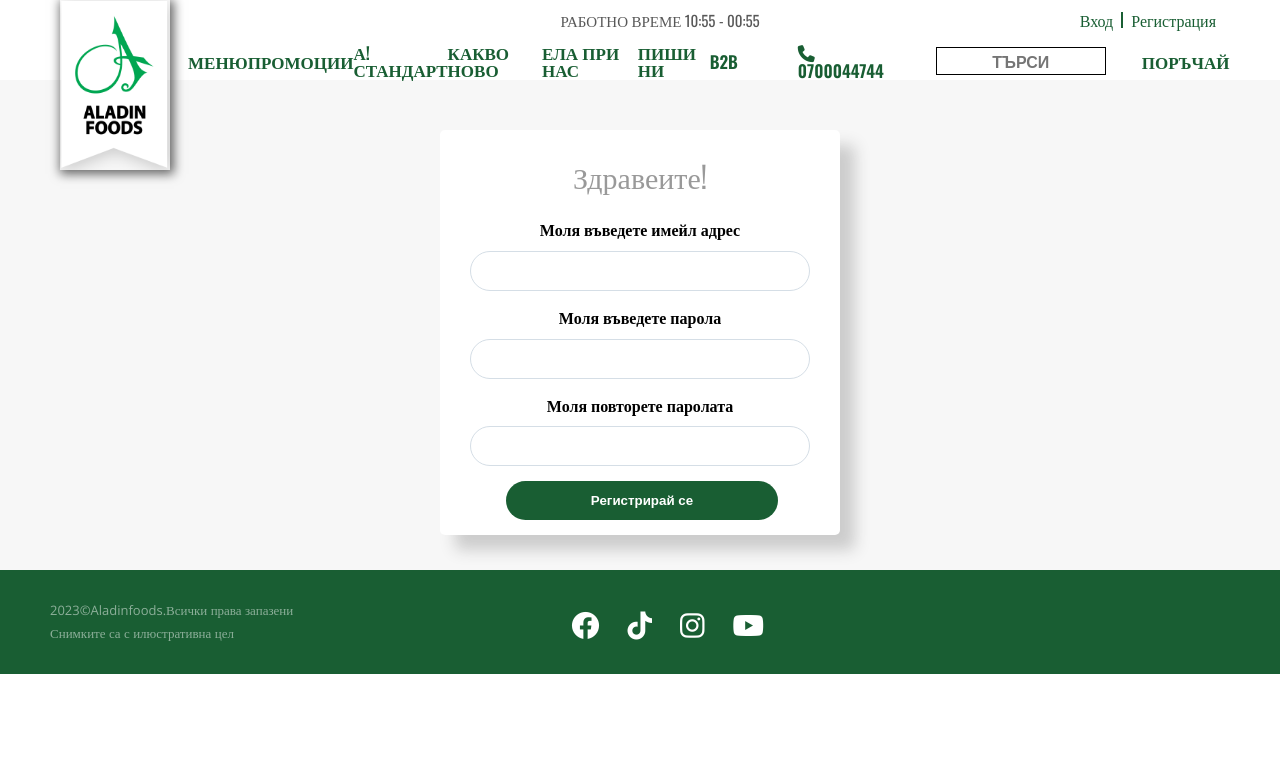
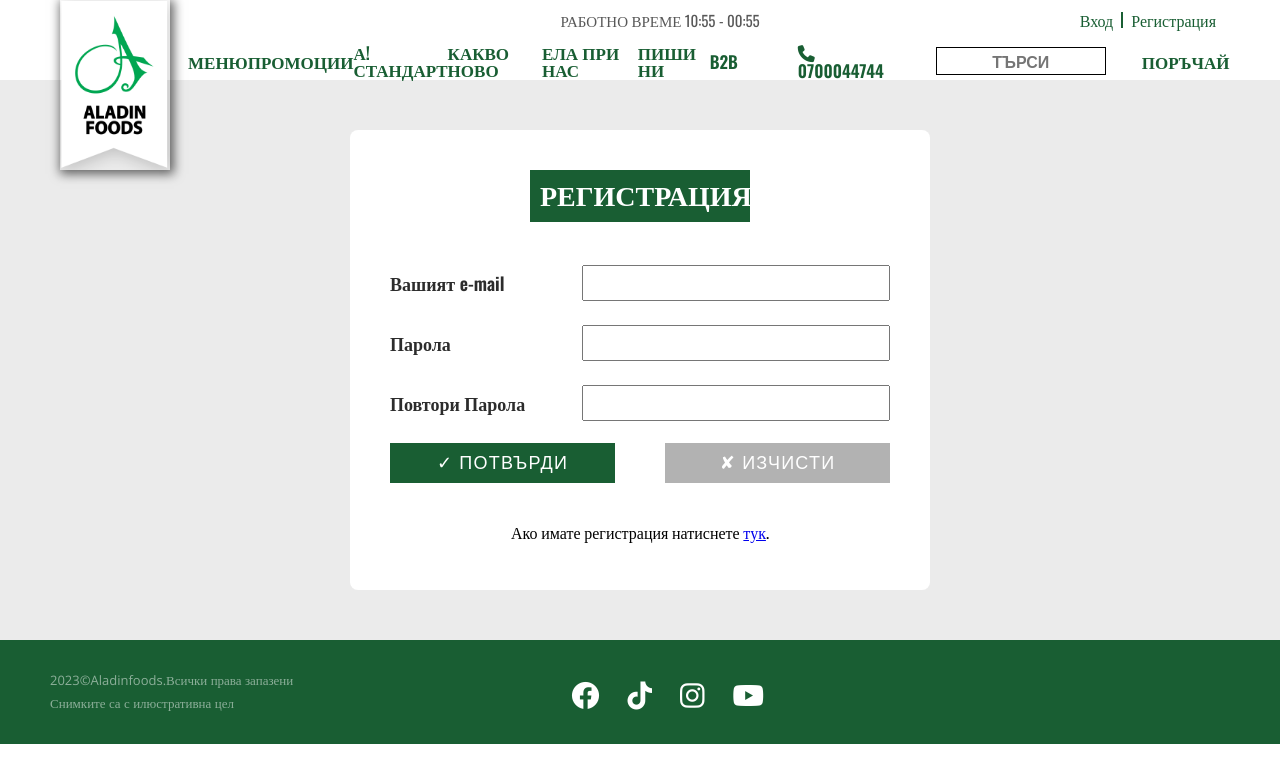
Before and after one commit to ZBoyukliev/fast-food, a React (Create React App) app: page /register in a window 1280 px wide. Shown: the top 782 px of the page. Built offline with nearby package versions, Linux system fonts and the light colour scheme.

Commit message:
Add menu page

```diff
--- a/src/App.js
+++ b/src/App.js
@@ -4,6 +4,7 @@ import Home from "./components/HomePage/Home";
 import { Routes, Route } from 'react-router-dom';
 import Login from "./components/Login/Login";
 import Register from "./components/Register/Register";
+import Menu from "./components/Menu/Menu";
 
 function App() {
   return (
@@ -14,6 +15,7 @@ function App() {
           <Route path='/' element={<Home />} />
           <Route path='/login' element={<Login />} />
           <Route path='/register' element={<Register />} />
+          <Route path='/menu' element={<Menu />} />
         </Routes>
       </div>
       <Footer />
--- a/src/components/Header/Header.js
+++ b/src/components/Header/Header.js
@@ -16,7 +16,7 @@ const Header = () => {
         <nav>
             <ul className={styles["navigation"]} role="list">
                 <li className={styles["nav-link"]}>
-                    <a href="/#">МЕНЮ</a>
+                    <Link to="/menu">МЕНЮ</Link>
                 </li>
                 <li className={styles["nav-link"]}>
                     <a href="/#">ПРОМОЦИИ</a>
--- a/src/components/Login/Login.js
+++ b/src/components/Login/Login.js
@@ -2,33 +2,29 @@ import styles from './Login.module.css';
 
 const Login = () => {
     return (
-        <>
-        <div className={styles[`container`]}>
-            <div className={styles['form-box']}>
-                <div className={styles[`heading`]}>
-                    <h1>Здравеите!</h1>
+        <section className={styles[`bg`]}>
+            <div className={styles[`login`]}>
+                <div className={styles[`title`]}>
+                    <h3>ВХОД</h3>
                 </div>
-                <div>
-                    <form>
-                        <div>
-                            <label for="email" >Моля въведете имейл адрес</label>
-                            <input className={styles['form-control']} type="email" id="email" name="email"></input>
-                        </div>
-                        <div>
-                            <label for="user_login_password" >Моля въведете парола</label>
-                            <input className={styles['form-control']} type="password" id="passwprd" name="password"></input>
-                        </div>
+                <form className={styles[`login-form`]}>
+                    <div>
+                        <label htmlFor="email">Вашият e-mail</label>
+                        <input className={styles[`form-control`]} type="email" id="email" name="email" />
+                    </div>
+                    <div>
+                        <label htmlFor="password">Парола</label>
+                        <input className={styles[`form-control`]} type="password" id="password" name="password" />
 
-                        <input className={styles.continue} type="submit" name="user-login" value="Продължи" />
-                    </form>
-                    <div className={styles.text}>
-                        <p> Нямате акаунт? Не се тревожете!</p>
-                        <input className={styles[`register`]} type="submit" name="user-register" value="Регистрация" />
                     </div>
-                </div>
+                    <div className={styles[`buttons`]}>
+                        <input className={styles[`confrim`]} type="submit" value="&#10003; ПОТВЪРДИ" />
+                        <input className={styles[`clear`]} type="submit" value="&#10008; ИЗЧИСТИ" />
+                    </div>
+                </form>
+                <p>Ако нямате регистрация може да си направите от <a href="/register">тук</a>.</p>
             </div>
-        </div>
-        </>
+        </section>
     );
 };
 
--- a/src/components/Login/Login.module.css
+++ b/src/components/Login/Login.module.css
@@ -1,120 +1,83 @@
-
-.container {
-    padding-top: 40px;
-    text-align: center;
-    padding-bottom: 20px;
-    font-size: 14px;
-    font-weight: 400;
-    line-height: 1.42857;
-    color: #000;
-    -webkit-text-size-adjust: 100%;
-    -webkit-tap-highlight-color: transparent;
-    background-color: #f7f7f7;
+.bg {
+    background-color: #ebebeb;
+    /* background-image: url('/public/images/slide-picture-duner.jpg');
+    background-repeat: no-repeat;
+    background-position: center;
+    background-size: cover; */
     width: 100%;
     height: 100%;
+    padding: 50px 0;
 }
 
-.log img {
-    width: 25px;
-    height: 25px;
+.login {
+    width: 500px;
+    height: 320px;
+    margin: 0 auto;
+    background-color: white;
+    /* background-image: url('/public/images/bg.jpg');
+    background-repeat: no-repeat;
+    background-position: center;
+    background-size: cover; */
+    display: flex;
+    flex-direction: column;
+    gap: 16px;
+    align-items: center;
+    padding: 40px;
+    border-radius: 8px;
 }
 
-.form-box {
-    margin: 10px auto 20px;
-    margin-bottom: 15px;
-    width: 400px;
-    padding-left: 30px;
-    padding-right: 30px;
-    position: relative;
-    background-color: #fff;
-    display: inline-block;
-    border-radius: 5px;
-    box-shadow: 15px 15px 15px #ccc;
-    box-sizing: border-box;
+.login .title {
+    width: 200px;
+    height: 32px;
+    margin: 0 auto;
     text-align: center;
-
+    background-color: #195e33;
+    color: white;
+    padding: 10px;
+    font-size: 28px;
+    font-weight: 600;
+    margin-bottom: 30px;
+}
+.login .login-form {
+    width: 100%;
 }
 
-.heading {
-    margin-top: 25px;
-    display: block;
-    text-align: center;
+.login .login-form div {
+    width: 100%;
+    height: 30px;
+    display: flex;
+    align-items: center;
+    justify-content: space-between;
+    margin-bottom: 30px;
 }
 
-.heading h1 {
-    color: #999;
-    font-size: 30px;
-    font-weight: 400;
-    margin-block-start: 0.67em;
-    margin-block-end: 0.67em;
-    margin-inline-start: 0px;
-    margin-inline-end: 0px;
-    text-align: center;
+.login .login-form div .form-control {
+    width: 60%;
+    height: 30px;
 }
 
-form {
-    position: relative;
-    margin-bottom: 15px;
-    text-align: center;
+.login .login-form div label {
+    font-size: 18px;
+    font-weight: 600;
+    color: rgb(44, 44, 44);
 }
 
-form>div>label {
-    font-weight: 600;
-    margin-bottom: 10px;
+.login .login-form .buttons input{
+    width: 45%;
+    height: 40px;
+    font-size: 18px;
+    font-weight: 400;
+    letter-spacing: 1.2px;
 }
 
-.form-control {
-    width: 100%;
-    height: 40px;
-    margin-bottom: 15px;
-    color: #495057;
-    font-size: 13px;
-    background: #fff;
-    border: 1px solid #d5dee6;
-    padding: 6px 35px 6px 10px;
-    border-radius: 21px;
-    overflow: visible;
-    box-sizing: border-box;
-    text-align: center;
-    font-family: inherit;
-    line-height: inherit;
-    writing-mode: horizontal-tb;
-    cursor: text;
+.login .login-form .buttons .confrim {
+    background-color: #195e33;
+    color: white;
+    border: none;
 }
 
-.continue {
-    text-align: center;
-    cursor: pointer;
-    background: #cac8c6;
-    width: 100%;
-    margin-bottom: 15px;
-    display: block;
-    padding: 11px;
-    color: black;
-    position: relative;
-    font-weight: 600;
-    border: 1px solid transparent;
-    border-radius: 21px;
+.login .login-form .buttons .clear {
+    background-color: rgba(0,0,0,0.3);
+    color: white;
+    border: none;
 }
-
-.text {
-    box-sizing: border-box;
-    text-align: center;
-}
-
-.register {
-    text-align: center;
-    cursor: pointer;
-    background: #195e33;
-    width: 80%;
-    margin-top: 15px;
-    margin-bottom: 15px;
-    margin-left: 36px;
-    display: block;
-    padding: 11px;
-    color: #fff;
-    position: relative;
-    font-weight: 600;
-    border: 1px solid transparent;
-    border-radius: 21px;
-}
--- /dev/null
+++ b/src/components/Menu/Menu.module.css
@@ -0,0 +1,107 @@
+@import url('https://fonts.googleapis.com/css2?family=Oswald:wght@200;300;400;500;600;700&display=swap');
+
+.container {
+    width: 100%;
+    height: 85vh;
+    position: relative;
+}
+
+.container img {
+    width: 100%;
+    height: 100%;
+    position: absolute;
+    object-fit: cover;
+    z-index: -10;
+}
+
+/* ---------------------------------------------------------------------------- */
+/* menu-sec */
+
+.menu {
+    height: 100%;
+    width: 100%;
+    background-image: url('/public/images/bg.jpg');
+}
+
+.menu .menu-title {
+    width: 130px;
+    /* height: 60px; */
+    margin: 0 auto;
+    background-color: #195e33;
+    color: white;
+    padding: 16px 40px;
+    text-align: center;
+    font-size: 24px;
+    font-weight: 600;
+    position: relative;
+    top: -8px;
+    margin-bottom: 70px;
+}
+
+.menu .menu-sec {
+    padding: 40px 40px;
+    display: flex;
+    flex-wrap: wrap;
+}
+
+.menu .menu-sec .menu-sec-product {
+    cursor: pointer;
+    width: 35%;
+    padding: 30px 20px;
+    align-items: center;
+    justify-content: center;
+    display: flex;
+    flex-direction: column;
+}
+
+.menu .menu-sec .menu-sec-product .menu-sec-title {
+    font-size: 34px;
+    font-weight: bold;
+    text-align: center;
+    color: #514c46;
+}
+
+.menu .menu-sec .menu-sec-product:hover {
+    background-color: rgba(0, 0, 0, 0.1);
+    transition: ease-in-out .3s;
+    transform: scale(1);
+}
+
+.menu .menu-sec .menu-sec-product img{
+    width: 450px;
+    height: 370px;
+    margin-top: 50px;
+}
+
+.menu .menu-sec .menu-sec-product .btn-menu {
+    width: 178px;
+    height: 42px;
+    border: none;
+    background-color: #195e33;
+    color: white;
+    font-size: 16px;
+    font-weight: 600;
+    /* font-family: ' Oswald'; */
+}
+
+.menu .menu-sec .menu-sec-product .btn-menu i {
+    margin-right: 6px;
+    font-size: 18px;
+}
+
+.menu .menu-sec .menu-sec-product .div-btn {
+    display: flex;
+    justify-content: space-between;
+    gap: 16px;
+    margin: 0 auto;
+}
+
+.menu .menu-sec .menu-sec-product .div-btn .btn {
+    height: 42px;
+    width: 100px;
+    border: none;
+    background-color: #195e33;
+    color: white;
+    font-size: 16px;
+    font-weight: 600;
+}
--- a/src/components/Register/Register.js
+++ b/src/components/Register/Register.js
@@ -2,43 +2,34 @@ import styles from './Register.module.css';
 
 const Register = () => {
     return (
-        <div className={styles.container}>
-
-            <div className={styles['form-box']}>
-                <div className={styles.heading}>
-                    <h1>Здравеите!</h1>
+        <section className={styles[`bg`]}>
+        <div className={styles[`register`]}>
+            <div className={styles[`title`]}>
+                <h3>РЕГИСТРАЦИЯ</h3>
+            </div>
+            <form className={styles[`register-form`]}>
+                <div>
+                    <label htmlFor="email">Вашият e-mail</label>
+                    <input className={styles[`form-control`]} type="email" id="email" name="email" />
                 </div>
                 <div>
-                    <form >
-                        <div>
-                            <label htmlFor="email" >Моля въведете имейл адрес</label>
-                            <input className={styles['form-control']}
-                                type="email"
-                                id="email"
-                                name="email"></input>
-                        </div>
-                        <div>
-                            <label htmlFor="password" >Моля въведете парола</label>
-                            <input className={styles['form-control']}
-                                type="password"
-                                id="passwprd"
-                                name="password"></input>
-                        </div>
-                        <div>
-                            <label htmlFor="repeat-password" >Моля повторете паролата</label>
-                            <input className={styles['form-control']}
-                                type="password"
-                                id="repeat-passwprd"
-                                name="repeat-password"></input>
-                        </div>
-                            <input className={styles.register}
-                                type="submit"
-                                name="user-login"
-                                value="Регистрирай се" />
-                    </form>
+                    <label htmlFor="password">Парола</label>
+                    <input className={styles[`form-control`]} type="password" id="password" name="password" />
+
                 </div>
-            </div>
+                <div>
+                    <label htmlFor="re-password">Повтори Парола</label>
+                    <input className={styles[`form-control`]} type="password" id="re-password" name="re-password" />
+
+                </div>
+                <div className={styles[`buttons`]}>
+                    <input className={styles[`confrim`]} type="submit" value="&#10003; ПОТВЪРДИ" />
+                    <input className={styles[`clear`]} type="submit" value="&#10008; ИЗЧИСТИ" />
+                </div>
+            </form>
+            <p>Ако имате регистрация натиснете <a href="/login">тук</a>.</p>
         </div>
+    </section>
     );
 };
 
--- a/src/components/Register/Register.module.css
+++ b/src/components/Register/Register.module.css
@@ -1,120 +1,83 @@
-
-.container {
-    padding-top: 40px;
-    text-align: center;
-    padding-bottom: 20px;
-    line-height: 1.42857;
-    -webkit-text-size-adjust: 100%;
-    -webkit-tap-highlight-color: transparent;
-    background-color: #f7f7f7;
+.bg {
+    background-color: #ebebeb;
+    /* background-image: url('/public/images/slide-picture-duner.jpg');
+    background-repeat: no-repeat;
+    background-position: center;
+    background-size: cover; */
     width: 100%;
     height: 100%;
-}
-
-.log img {
-    width: 25px;
-    height: 25px;
-}
-
-.form-box {
-    margin: 10px auto 20px;
-    margin-bottom: 15px;
-    width: 400px;
-    padding-left: 30px;
-    padding-right: 30px;
-    position: relative;
-    background-color: #fff;
-    display: inline-block;
-    border-radius: 5px;
-    box-shadow: 15px 15px 15px #ccc;
-    box-sizing: border-box;
-    text-align: center;
-
-}
-
-.heading {
-    margin-top: 25px;
-    text-align: center;
-}
-
-.heading h1 {
-    color: #999;
-    font-size: 30px;
-    font-weight: 400;
-    display: block;
-    margin-block-start: 0.67em;
-    margin-block-end: 0.67em;
-    margin-inline-start: 0px;
-    margin-inline-end: 0px;
-    text-align: center;
-}
-
-form {
-    position: relative;
-    margin-bottom: 15px;
-    text-align: center;
-}
-
-form>div>label {
-    display: block;
-    font-weight: 600;
-    margin-bottom: 10px;
-    cursor: default;
-}
-
-.form-control {
-    width: 100%;
-    height: 40px;
-    margin-bottom: 15px;
-    display: block;
-    color: #495057;
-    font-size: 13px;
-    background: #fff;
-    border: 1px solid #d5dee6;
-    padding: 6px 35px 6px 10px;
-    border-radius: 21px;
-    overflow: visible;
-    box-sizing: border-box;
-    text-align: center;
-    font-family: inherit;
-    line-height: inherit;
-    writing-mode: horizontal-tb;
-    cursor: text;
-}
-
-.continue {
-    text-align: center;
-    cursor: pointer;
-    background: #0082e6;
-    width: 100%;
-    margin-bottom: 15px;
-    display: block;
-    padding: 11px;
-    color: #fff;
-    position: relative;
-    font-weight: 600;
-    border: 1px solid transparent;
-    border-radius: 21px;
-}
-
-.text {
-    box-sizing: border-box;
-    text-align: center;
+    padding: 50px 0;
 }
 
 .register {
+    width: 500px;
+    height: 380px;
+    margin: 0 auto;
+    background-color: white;
+    /* background-image: url('/public/images/bg.jpg');
+    background-repeat: no-repeat;
+    background-position: center;
+    background-size: cover; */
+    display: flex;
+    flex-direction: column;
+    gap: 16px;
+    align-items: center;
+    padding: 40px;
+    border-radius: 8px;
+}
+
+.register .title {
+    width: 200px;
+    height: 32px;
+    margin: 0 auto;
     text-align: center;
-    cursor: pointer;
-    background: #195e33;
-    width: 80%;
-    margin-top: 15px;
-    margin-bottom: 15px;
-    margin-left: 36px;
-    display: block;
-    padding: 11px;
-    color: #fff;
-    position: relative;
+    background-color: #195e33;
+    color: white;
+    padding: 10px;
+    font-size: 28px;
     font-weight: 600;
-    border: 1px solid transparent;
-    border-radius: 21px;
+    margin-bottom: 30px;
 }
+.register .register-form {
+    width: 100%;
+}
+
+.register .register-form div {
+    width: 100%;
+    height: 30px;
+    display: flex;
+    align-items: center;
+    justify-content: space-between;
+    margin-bottom: 30px;
+}
+
+.register .register-form div .form-control {
+    width: 60%;
+    height: 30px;
+}
+
+.register .register-form div label {
+    font-size: 18px;
+    font-weight: 600;
+    color: rgb(44, 44, 44);
+}
+
+.register .register-form .buttons input{
+    width: 45%;
+    height: 40px;
+    font-size: 18px;
+    font-weight: 400;
+    letter-spacing: 1.2px;
+}
+
+.register .register-form .buttons .confrim {
+    background-color: #195e33;
+    color: white;
+    border: none;
+}
+
+.register .register-form .buttons .clear {
+    background-color: rgba(0,0,0,0.3);
+    color: white;
+    border: none;
+}
```
Also changed, not shown: src/components/Menu/Menu.js (added, +59 -0 lines), src/components/Menu/Subnav/Subnav.js (added, +23 -0 lines), src/components/Menu/Subnav/Subnav.module.css (added, +27 -0 lines), public/images/TM_580x500.png (added), public/images/roller.png (added).
